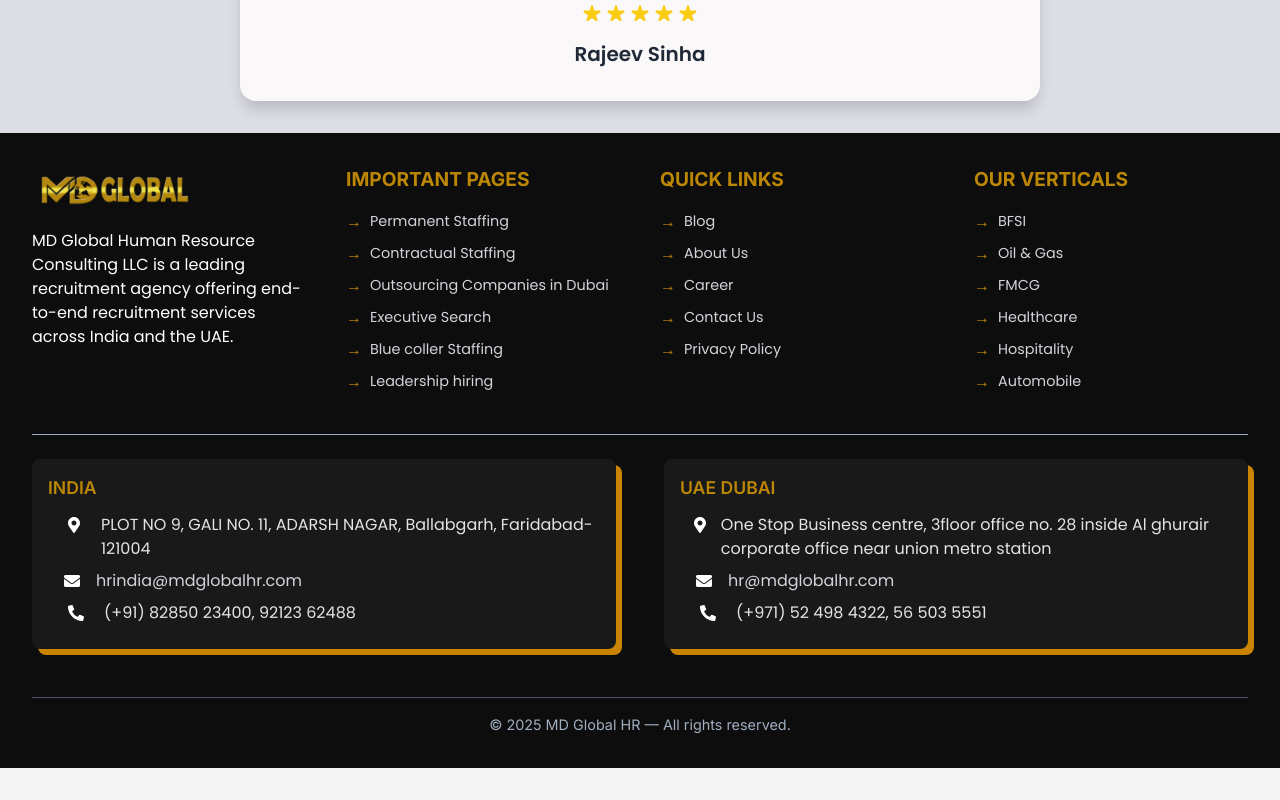
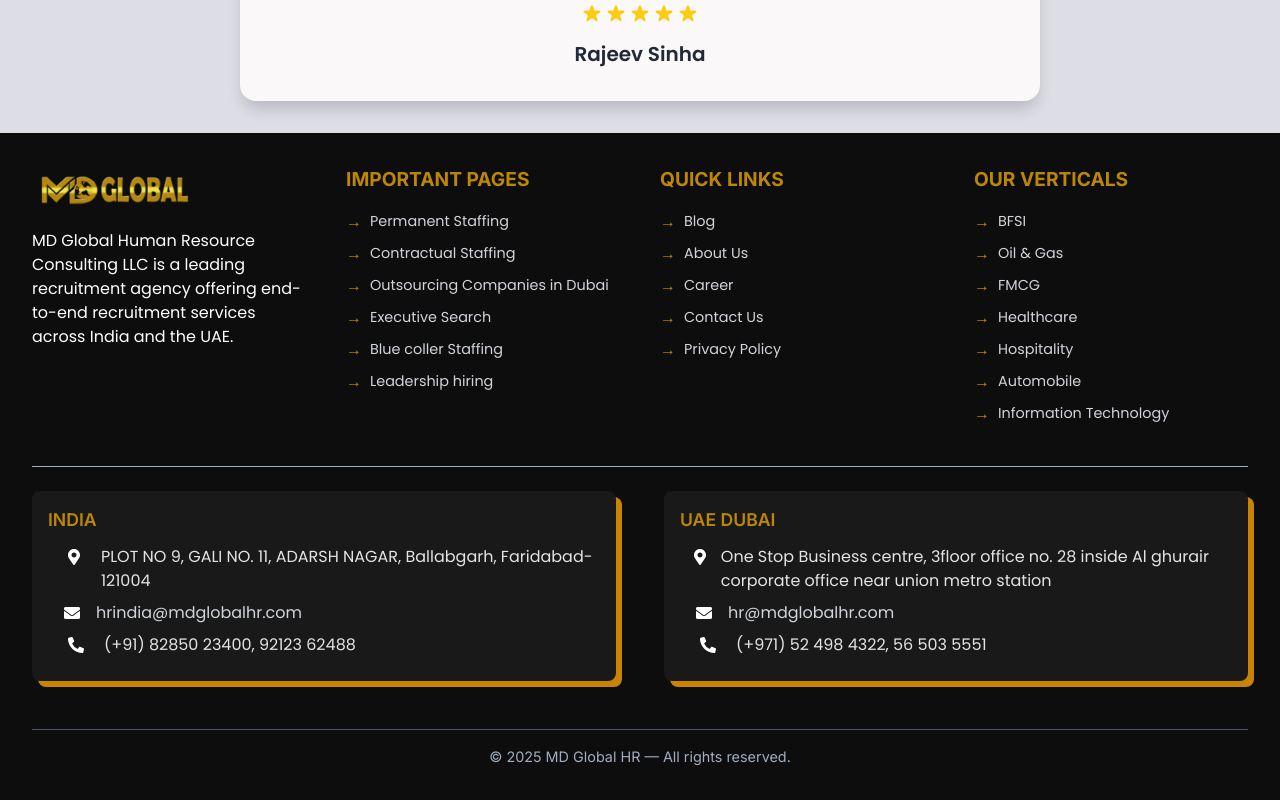
Before and after one commit to Lokender-droid/mdglobalnew, a React (Vite) app: page / in a window 1280 px wide. Shown: the part 5262-6062 px from the top of the page. Before the commit the page ends 6030 px from the top, so only its background shows below. Built offline with nearby package versions, Linux system fonts and the light colour scheme.

Commit message:
Footer verticle {Information Technology} updated

```diff
--- a/src/components/PageFooter/FooterPage.jsx
+++ b/src/components/PageFooter/FooterPage.jsx
@@ -61,7 +61,7 @@
     { heading: "Hospitality", path: "/" },
     { heading: "Automobile", path: "/" },
     // { heading: "Manufacturing", path: "/" },
-    // { heading: "Information Technology", path: "/" },
+    { heading: "Information Technology", path: "/" },
   ];
 
   const address = [
```
Also changed, not shown: 1 other file (tests, documents, lock files or other folders).
